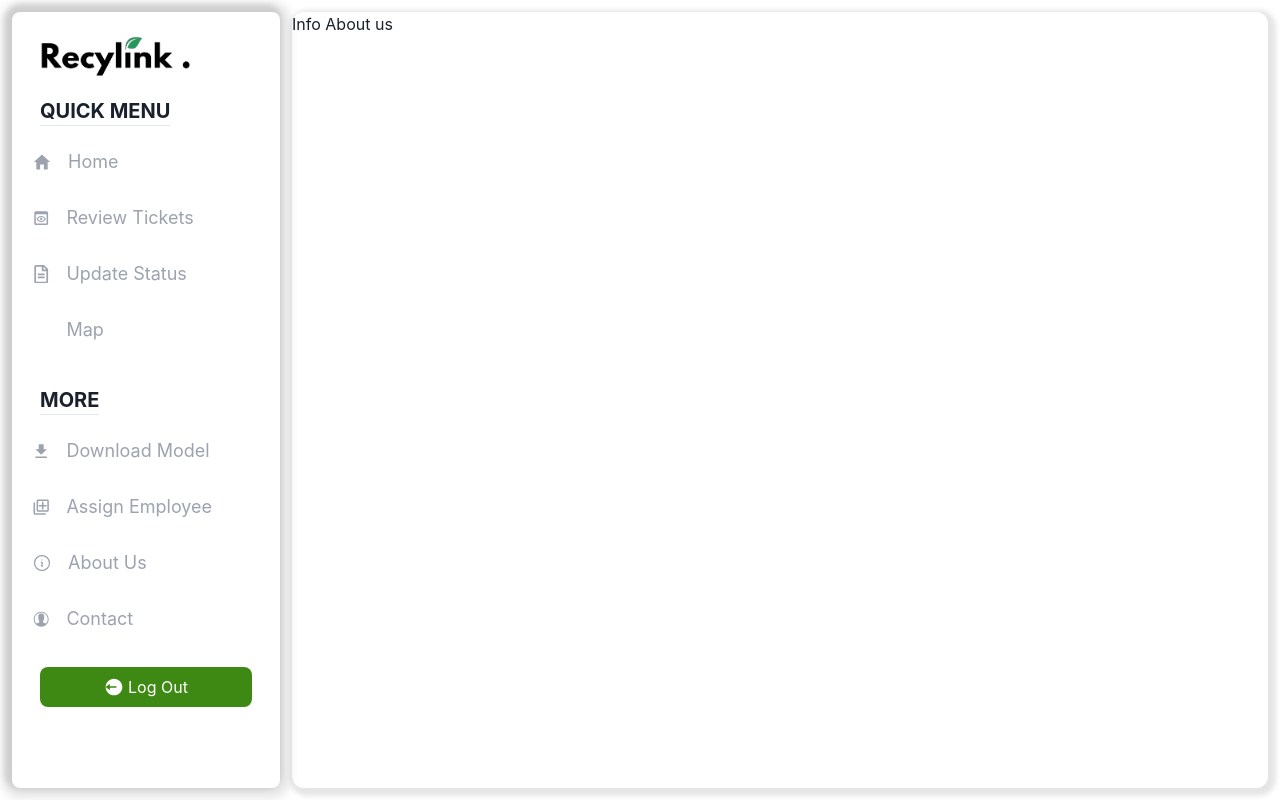
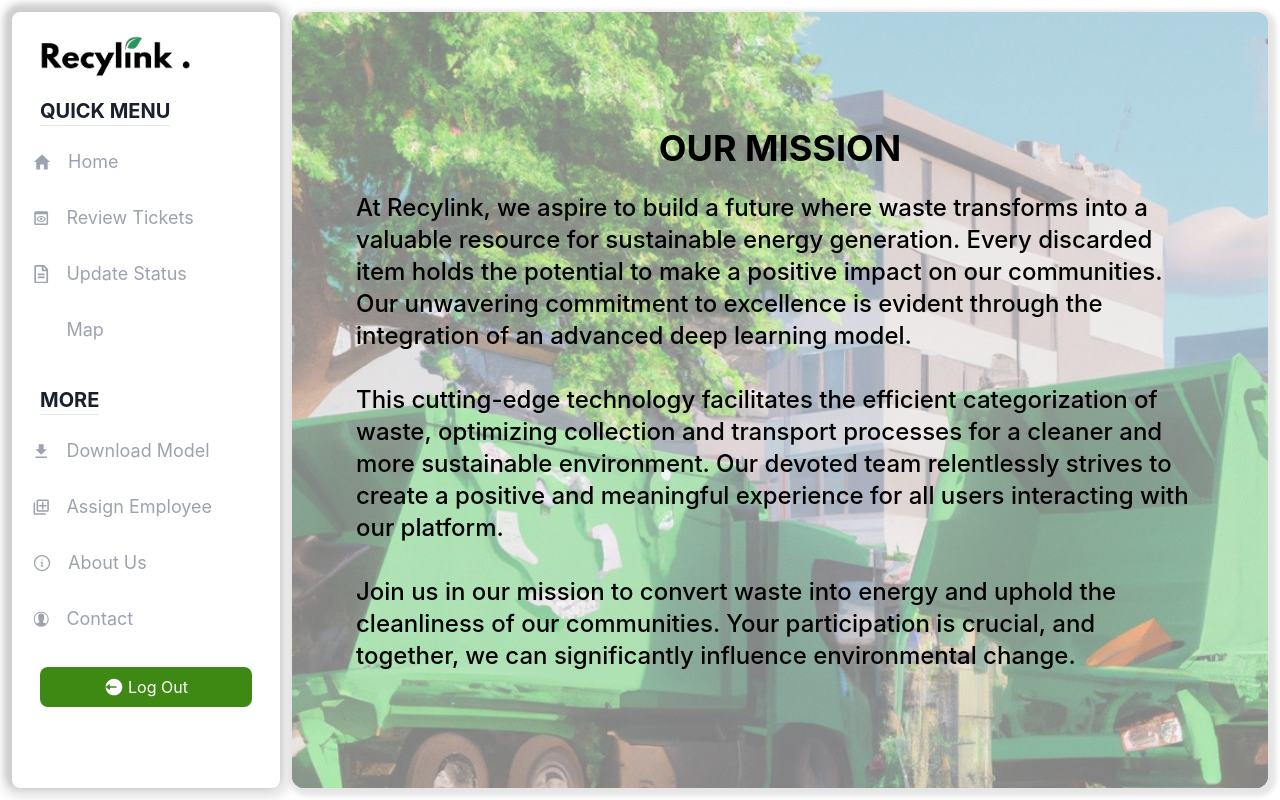
Before and after one commit to Hari-1903/Recylink, a Next.js app: page /Authority/AboutUs in a window 1280 px wide. Built offline with nearby package versions, Linux system fonts and the light colour scheme; some icons are missing.

Commit message:
Chore : Added About us Page

```diff
--- a/pages/Authority/AboutUs/index.tsx
+++ b/pages/Authority/AboutUs/index.tsx
@@ -1,12 +1,32 @@
+import React from 'react';
+import Image from "next/image";
 import AuthorityNav from '@/components/AuthorityNav';
-import React from 'react';
 
 const AboutUs = () => {
   return (
     <div className="grid grid-cols-[280px_1fr] h-screen w-screen">
       <div className="bg-black my-3 ml-3 rounded-xl shadow-nav"><AuthorityNav/></div>
-        <div className="m-3 rounded-xl relative shadow-content">Info About us</div>
+      <div className="m-3 p-16 rounded-xl relative   shadow-content flex-center flex-col bg-[rgba(255,255,255,0.5)]">
+        <Image src="/assets/images/home_bg.jpg" fill={true} className="h-full w-full object-cover rounded-xl -z-10" alt="Background Image(Garbage Truck)"/>
+        <div className="text-3xl text-black font-medium flex items-center justify-between flex-col">
+        <h1 className="text-4xl font-bold mb-6 text-black">OUR MISSION</h1>
+        <p className="leading-8 text-2xl">
+          At Recylink, we aspire to build a future where waste transforms into a valuable resource for sustainable energy generation.
+          Every discarded item holds the potential to make a positive impact on our communities. Our unwavering commitment to excellence is
+          evident through the integration of an advanced deep learning model.
+          <br></br>
+          <br></br>
+          This cutting-edge technology facilitates the efficient categorization of waste, optimizing collection and transport processes for a
+          cleaner and more sustainable environment. Our devoted team relentlessly strives to create a positive and meaningful experience for
+          all users interacting with our platform.
+          <br></br>
+          <br></br>
+          Join us in our mission to convert waste into energy and uphold the cleanliness of our communities.
+          Your participation is crucial, and together, we can significantly influence environmental change.
+        </p>
+        </div>
       </div>
+    </div>
   )
 }
 
--- a/pages/User/AboutUs/index.tsx
+++ b/pages/User/AboutUs/index.tsx
@@ -1,12 +1,32 @@
+import React from 'react';
+import Image from "next/image";
 import UserNav from '@/components/UserNav';
-import React from 'react';
 
 const AboutUs = () => {
   return (
     <div className="grid grid-cols-[280px_1fr] h-screen w-screen">
       <div className="bg-black my-3 ml-3 rounded-xl shadow-nav"><UserNav/></div>
-        <div className="m-3 rounded-xl relative shadow-content">Info About us</div>
+      <div className="m-3 p-16 rounded-xl relative   shadow-content flex-center flex-col bg-[rgba(255,255,255,0.5)]">
+        <Image src="/assets/images/home_bg.jpg" fill={true} className="h-full w-full object-cover rounded-xl -z-10" alt="Background Image(Garbage Truck)"/>
+        <div className="text-3xl text-black font-medium flex items-center justify-between flex-col">
+        <h1 className="text-4xl font-bold mb-6 text-black">OUR MISSION</h1>
+        <p className="leading-8 text-2xl">
+          At Recylink, we aspire to build a future where waste transforms into a valuable resource for sustainable energy generation.
+          Every discarded item holds the potential to make a positive impact on our communities. Our unwavering commitment to excellence is
+          evident through the integration of an advanced deep learning model.
+          <br></br>
+          <br></br>
+          This cutting-edge technology facilitates the efficient categorization of waste, optimizing collection and transport processes for a
+          cleaner and more sustainable environment. Our devoted team relentlessly strives to create a positive and meaningful experience for
+          all users interacting with our platform.
+          <br></br>
+          <br></br>
+          Join us in our mission to convert waste into energy and uphold the cleanliness of our communities.
+          Your participation is crucial, and together, we can significantly influence environmental change.
+        </p>
+        </div>
       </div>
+    </div>
   )
 }
 
```
